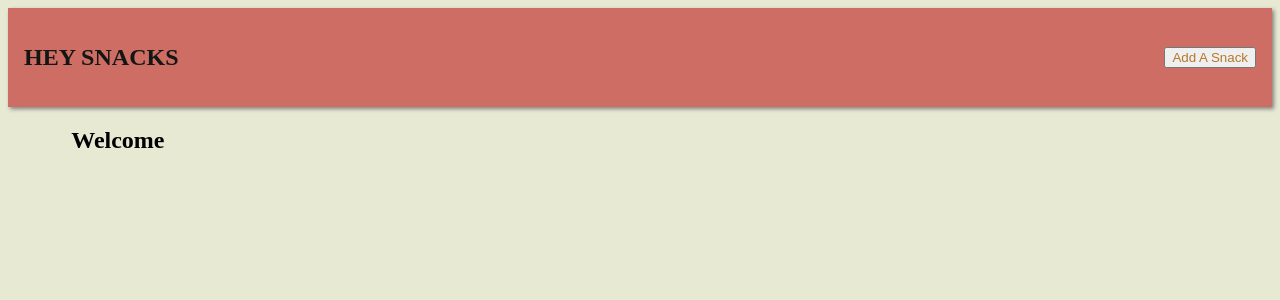
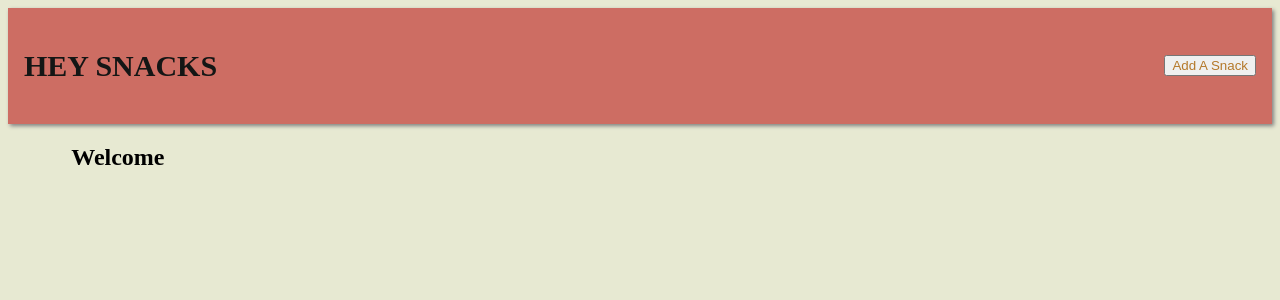
Before and after one commit to SamuelBAlba/SnackAlong-FrontEnd, a React (Create React App) app: page / in a window 1280 px wide. Shown: the top 300 px of the page. Built offline with nearby package versions, Linux system fonts and the light colour scheme; no server answers.

Commit message:
readme and css

```diff
--- a/src/index.css
+++ b/src/index.css
@@ -12,6 +12,12 @@ nav {
 
 nav a {
   color: rgb(20, 22, 21);
+}
+
+nav h1 {
+  font-family: copperplate;
+  font-weight: bold;
+  font-size: 30px;
 }
 
 body {
@@ -99,4 +105,5 @@ input[type="submit"] {
 
 img {
   width:150px;
+  border-radius: 15px
 }
```
Also changed, not shown: 1 other file (tests, documents, lock files or other folders).
